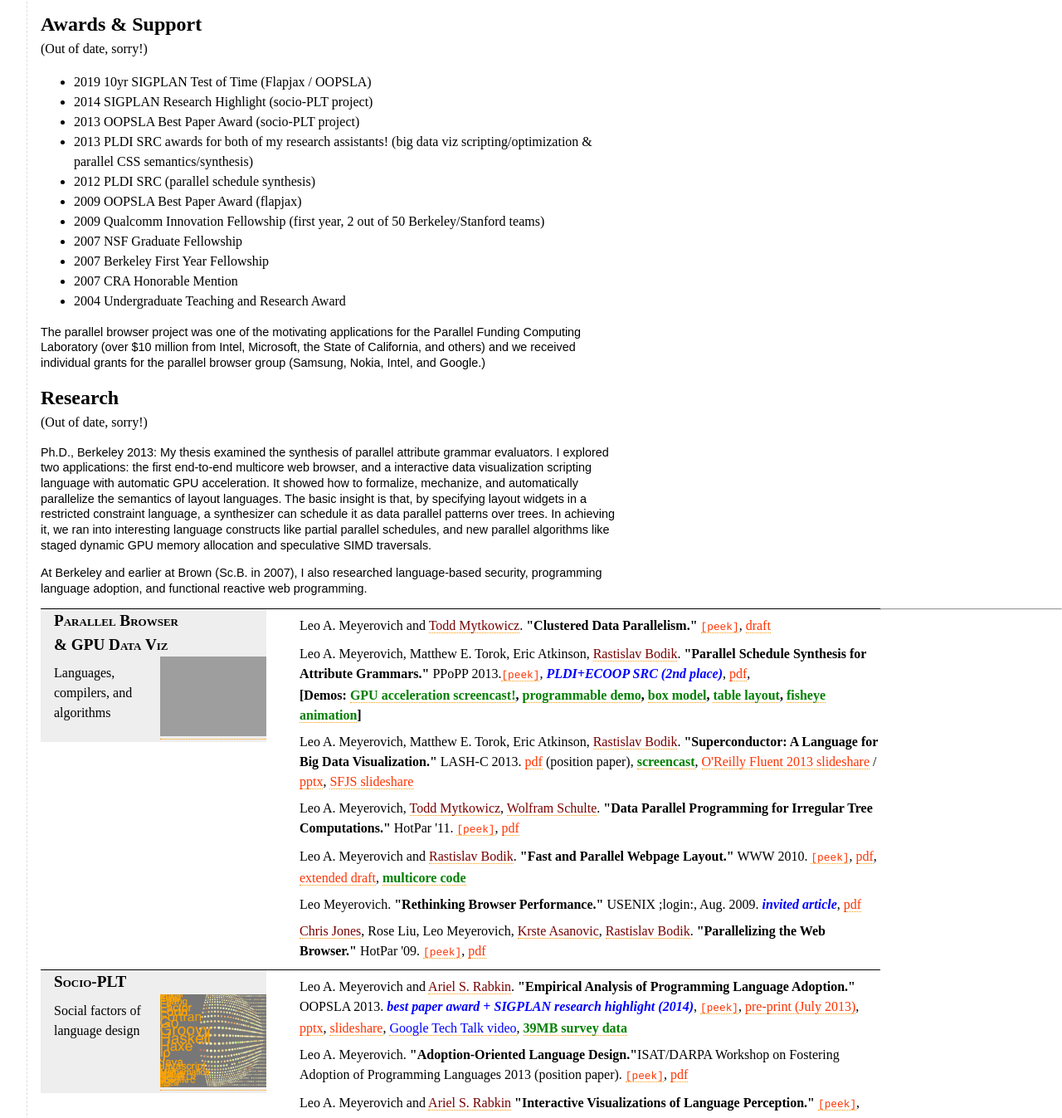
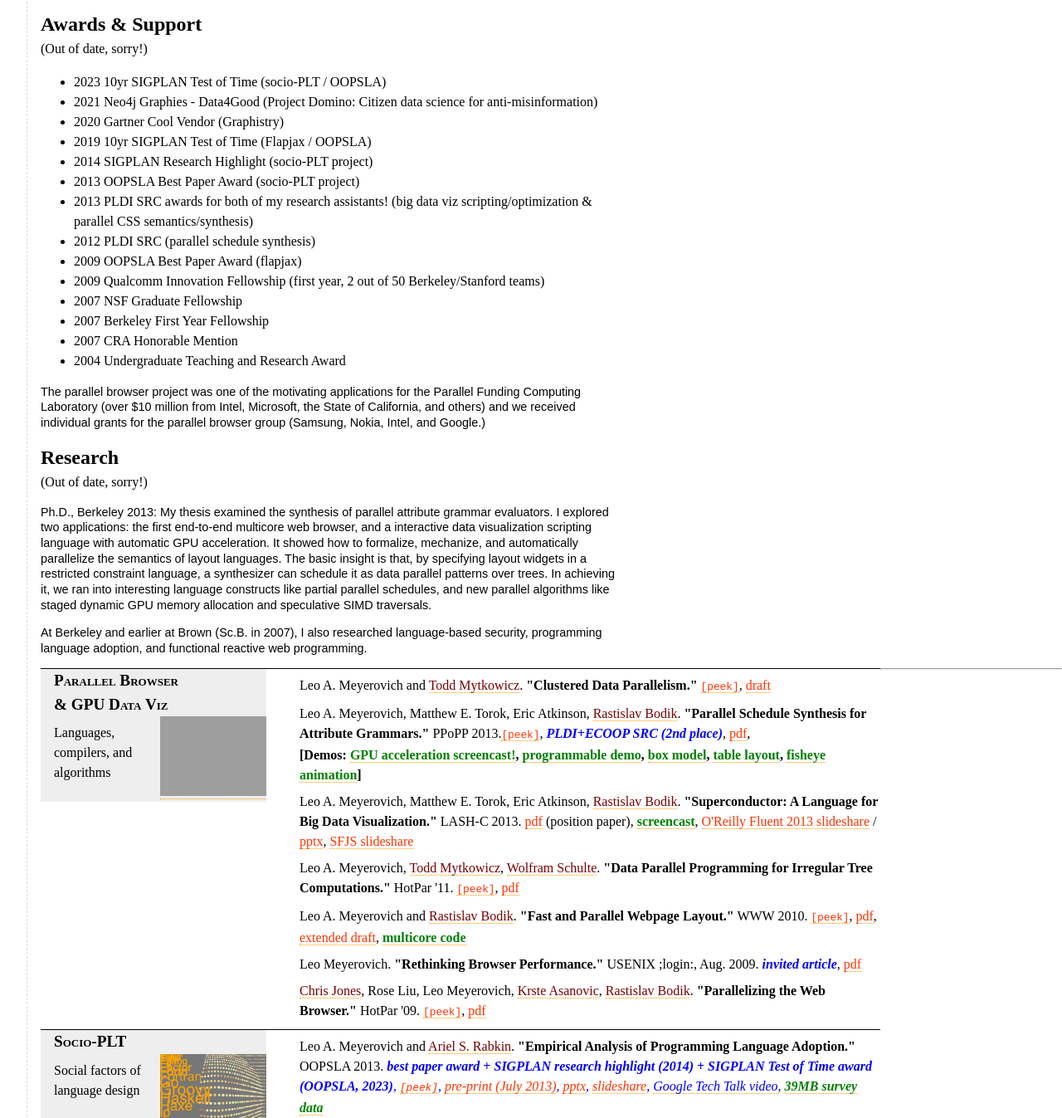
Before and after one commit to lmeyerov/lmeyerov.github.io, a plain HTML site: page index.html in a window 1280 px wide. Shown: the part 1332-2679 px from the top of the page at 83% size. Drawn offline with Linux system fonts and the light colour scheme; grey boxes are pictures that could not be loaded.

Commit message:
Update index.html

```diff
--- a/index.html
+++ b/index.html
@@ -441,6 +441,9 @@ Wolfram Schulte (Research Manager / Principal Researcher, Microsoft Research)</p
 <h2>Awards & Support</h2>
 (Out of date, sorry!)
 <ul>
+<li>2023 10yr SIGPLAN Test of Time (socio-PLT / OOPSLA)</li>
+<li>2021 Neo4j Graphies - Data4Good (Project Domino: Citizen data science for anti-misinformation)</li>
+<li>2020 Gartner Cool Vendor (Graphistry)</li>
 <li>2019 10yr SIGPLAN Test of Time (Flapjax / OOPSLA)</li>
 <li>2014 SIGPLAN Research Highlight (socio-PLT project)</li>
 <li>2013 OOPSLA Best Paper Award (socio-PLT project)</li>
@@ -585,7 +588,7 @@ algorithms, and an actor-based scripting language.
 <span class="authors">Leo A. Meyerovich and <a href="http://www.cs.berkeley.edu/~asrabkin/">Ariel S. Rabkin</a>.</span>
 <b class="title">Empirical Analysis of Programming Language Adoption.</b>
 <i class="conference">OOPSLA 2013</i>
-<span><b style="color:blue; "><i>best paper award</i> + <i style="color:blue">SIGPLAN research highlight (2014)</i></b>,
+<span><b style="color:blue; "><i>best paper award</i> + <i style="color:blue">SIGPLAN research highlight (2014)</i> + <i style="color:blue">SIGPLAN Test of Time award (OOPSLA, 2023)</b>,
 <!-- 12% -->
 <span><a href="projects/socioplt/papers/oopsla2013.pdf">pre-print (July 2013)</a>,
 <a href="projects/socioplt/talks/oopsla2013.pptx">pptx</a>, <a href="http://www.slideshare.net/lmeyerov/oopsla-talk2">slideshare</a>,
```
